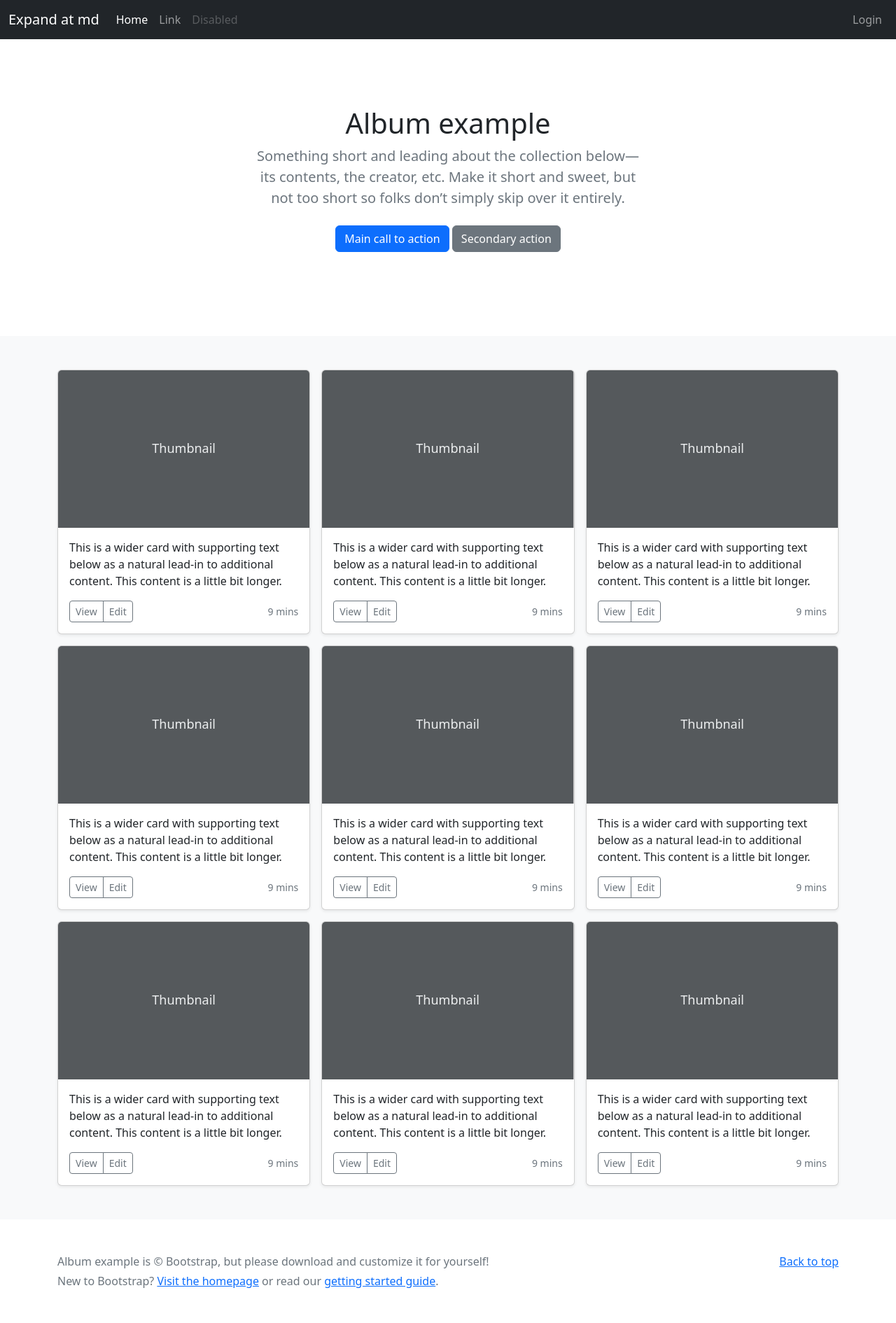
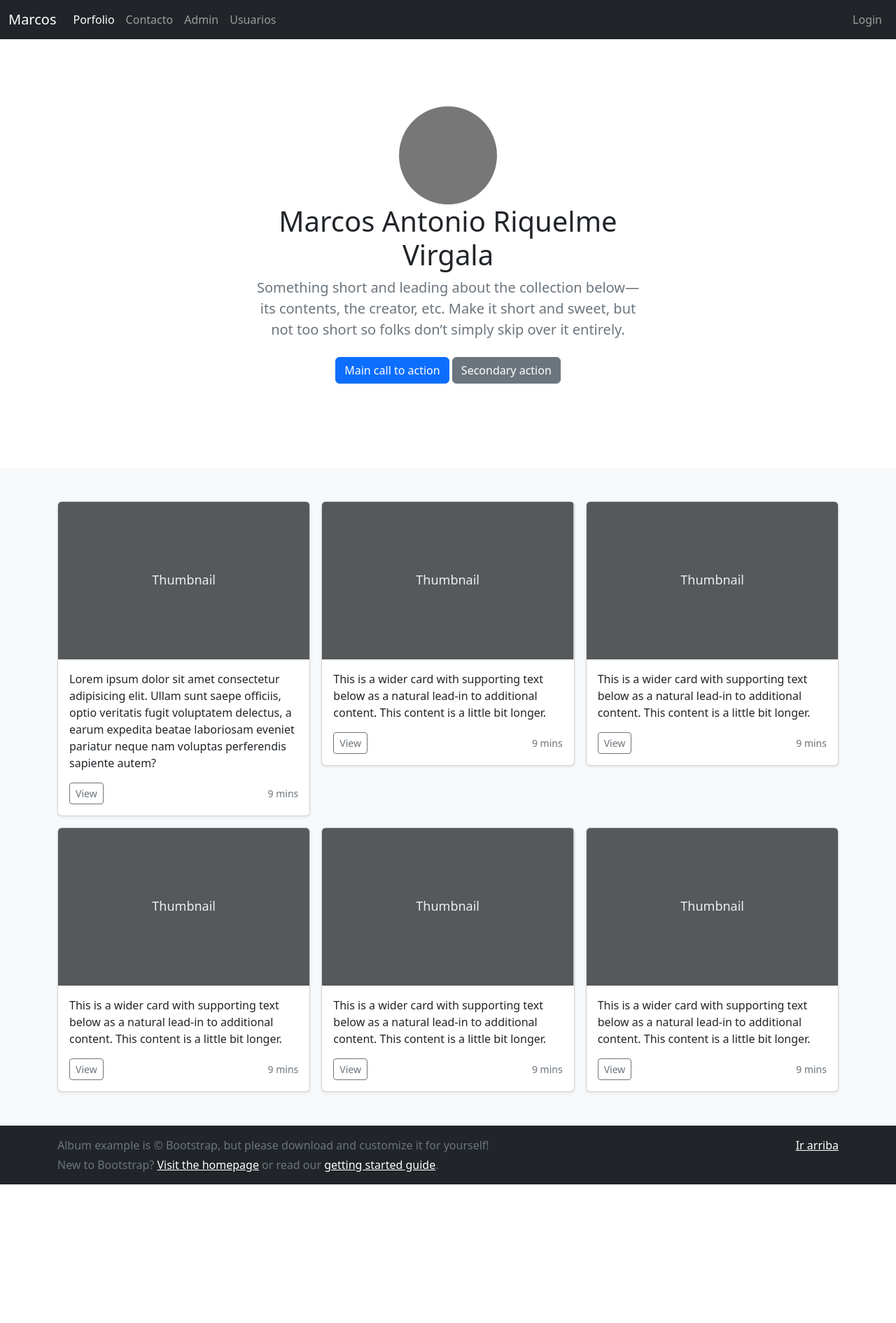
Before and after one commit to capaudaz/porfolio, a PHP site: page / in a window 1280 px wide. Shown: the whole page at 70% size. After the commit the page ends 1692 px from the top, so only its background shows below. Run offline with PHP 8.4, Linux system fonts and the light colour scheme.

Commit message:
separar menu y footer
include para menu
include para footer
ajustes varios

```diff
--- /dev/null
+++ b/views/modulos/footer.php
@@ -0,0 +1,9 @@
+<footer class="text-muted bg-dark py-3">
+    <div class="container">
+    <p class="float-end mb-1">
+        <a href="#" class="text-white">Ir arriba</a>
+    </p>
+    <p class="mb-1">Album example is &copy; Bootstrap, but please download and customize it for yourself!</p>
+    <p class="mb-0">New to Bootstrap? <a href="/" class="text-white">Visit the homepage</a> or read our <a href="../getting-started/introduction/" class="text-white">getting started guide</a>.</p>
+    </div>
+</footer>
--- /dev/null
+++ b/views/modulos/menu.php
@@ -0,0 +1,22 @@
+<header>
+    <nav class="navbar navbar-expand-md navbar-dark bg-dark" aria-label="Fourth navbar example">
+    <div class="container-fluid">
+        <a class="navbar-brand" href="#">Marcos</a>
+        <button class="navbar-toggler" type="button" data-bs-toggle="collapse" data-bs-target="#navbarsExample04" aria-controls="navbarsExample04" aria-expanded="false" aria-label="Toggle navigation">
+        <span class="navbar-toggler-icon"></span>
+        </button>
+
+        <div class="collapse navbar-collapse" id="navbarsExample04">
+        <ul class="navbar-nav me-auto mb-2 mb-md-0">
+            <li class="nav-item"><a class="nav-link active" aria-current="page" href="#">Porfolio</a></li>
+            <li class="nav-item"><a class="nav-link" href="#">Contacto</a></li>
+            <li class="nav-item"><a class="nav-link" href="#">Admin</a></li>
+            <li class="nav-item"><a class="nav-link" href="#">Usuarios</a></li>
+        </ul>
+        <ul class="navbar-nav">
+            <li class="nav-item"><a href="#" class="nav-link">Login</a></li>
+        </ul>
+        </div>
+    </div>
+    </nav>
+</header>
--- a/views/template.php
+++ b/views/template.php
@@ -1,3 +1,9 @@
+<?php
+
+session_start();
+
+?>
+
 <!doctype html>
 <html lang="es">
 
@@ -8,40 +14,32 @@
     <meta name="author" content="Marcos A. Riquelme Virgala">
     <title>Porfolio</title>
 
-    <!-- <link rel="canonical" href="https://getbootstrap.com/docs/5.2/examples/album/"> -->
+    <!--=====================================
+    PLUGINS DE CSS
+    ======================================-->
+
     <link href="views/css/bootstrap.min.css" rel="stylesheet">
     <link href="views/css/estilos.css" rel="stylesheet">
   </head>
 
   <body>
 
-    <header>
-      <nav class="navbar navbar-expand-md navbar-dark bg-dark" aria-label="Fourth navbar example">
-        <div class="container-fluid">
-          <a class="navbar-brand" href="#">Expand at md</a>
-          <button class="navbar-toggler" type="button" data-bs-toggle="collapse" data-bs-target="#navbarsExample04" aria-controls="navbarsExample04" aria-expanded="false" aria-label="Toggle navigation">
-            <span class="navbar-toggler-icon"></span>
-          </button>
+    <?php
 
-          <div class="collapse navbar-collapse" id="navbarsExample04">
-            <ul class="navbar-nav me-auto mb-2 mb-md-0">
-              <li class="nav-item"><a class="nav-link active" aria-current="page" href="#">Home</a></li>
-              <li class="nav-item"><a class="nav-link" href="#">Link</a></li>
-              <li class="nav-item"><a class="nav-link disabled">Disabled</a></li>
-            </ul>
-            <ul class="navbar-nav">
-              <li class="nav-item"><a href="#" class="nav-link">Login</a></li>
-            </ul>
-          </div>
-        </div>
-      </nav>
-    </header>
+    /*=============================================
+      MENU
+    =============================================*/
+
+    include "modulos/menu.php";
+
+    ?>
 
     <main>
       <section class="py-5 text-center container">
         <div class="row py-lg-5">
           <div class="col-lg-6 col-md-8 mx-auto">
-            <h1 class="fw-light">Album example</h1>
+          <svg class="bd-placeholder-img rounded-circle" width="140" height="140" xmlns="http://www.w3.org/2000/svg" role="img" aria-label="Placeholder: 140x140" preserveAspectRatio="xMidYMid slice" focusable="false"><title>Placeholder</title><rect width="100%" height="100%" fill="#777"/><text x="50%" y="50%" fill="#777" dy=".3em">140x140</text></svg>
+            <h1 class="fw-light">Marcos Antonio Riquelme Virgala</h1>
             <p class="lead text-muted">Something short and leading about the collection below—its contents, the creator, etc. Make it short and sweet, but not too short so folks don’t simply skip over it entirely.</p>
             <p>
               <a href="#" class="btn btn-primary my-2">Main call to action</a>
@@ -60,11 +58,11 @@
                 <svg class="bd-placeholder-img card-img-top" width="100%" height="225" xmlns="http://www.w3.org/2000/svg" role="img" aria-label="Placeholder: Thumbnail" preserveAspectRatio="xMidYMid slice" focusable="false"><title>Placeholder</title><rect width="100%" height="100%" fill="#55595c"/><text x="50%" y="50%" fill="#eceeef" dy=".3em">Thumbnail</text></svg>
 
                 <div class="card-body">
-                  <p class="card-text">This is a wider card with supporting text below as a natural lead-in to additional content. This content is a little bit longer.</p>
+                  <p class="card-text">Lorem ipsum dolor sit amet consectetur adipisicing elit. Ullam sunt saepe officiis, optio veritatis fugit voluptatem delectus, a earum expedita beatae laboriosam eveniet pariatur neque nam voluptas perferendis sapiente autem?</p>
                   <div class="d-flex justify-content-between align-items-center">
                     <div class="btn-group">
                       <button type="button" class="btn btn-sm btn-outline-secondary">View</button>
-                      <button type="button" class="btn btn-sm btn-outline-secondary">Edit</button>
+                      <!-- <button type="button" class="btn btn-sm btn-outline-secondary">Edit</button> -->
                     </div>
                     <small class="text-muted">9 mins</small>
                   </div>
@@ -80,7 +78,7 @@
                   <div class="d-flex justify-content-between align-items-center">
                     <div class="btn-group">
                       <button type="button" class="btn btn-sm btn-outline-secondary">View</button>
-                      <button type="button" class="btn btn-sm btn-outline-secondary">Edit</button>
+                      <!-- <button type="button" class="btn btn-sm btn-outline-secondary">Edit</button> -->
                     </div>
                     <small class="text-muted">9 mins</small>
                   </div>
@@ -96,7 +94,7 @@
                   <div class="d-flex justify-content-between align-items-center">
                     <div class="btn-group">
                       <button type="button" class="btn btn-sm btn-outline-secondary">View</button>
-                      <button type="button" class="btn btn-sm btn-outline-secondary">Edit</button>
+                      <!-- <button type="button" class="btn btn-sm btn-outline-secondary">Edit</button> -->
                     </div>
                     <small class="text-muted">9 mins</small>
                   </div>
@@ -113,7 +111,7 @@
                   <div class="d-flex justify-content-between align-items-center">
                     <div class="btn-group">
                       <button type="button" class="btn btn-sm btn-outline-secondary">View</button>
-                      <button type="button" class="btn btn-sm btn-outline-secondary">Edit</button>
+                      <!-- <button type="button" class="btn btn-sm btn-outline-secondary">Edit</button> -->
                     </div>
                     <small class="text-muted">9 mins</small>
                   </div>
@@ -129,7 +127,7 @@
                   <div class="d-flex justify-content-between align-items-center">
                     <div class="btn-group">
                       <button type="button" class="btn btn-sm btn-outline-secondary">View</button>
-                      <button type="button" class="btn btn-sm btn-outline-secondary">Edit</button>
+                      <!-- <button type="button" class="btn btn-sm btn-outline-secondary">Edit</button> -->
                     </div>
                     <small class="text-muted">9 mins</small>
                   </div>
@@ -145,56 +143,7 @@
                   <div class="d-flex justify-content-between align-items-center">
                     <div class="btn-group">
                       <button type="button" class="btn btn-sm btn-outline-secondary">View</button>
-                      <button type="button" class="btn btn-sm btn-outline-secondary">Edit</button>
-                    </div>
-                    <small class="text-muted">9 mins</small>
-                  </div>
-                </div>
-              </div>
-            </div>
-
-            <div class="col">
-              <div class="card shadow-sm">
-                <svg class="bd-placeholder-img card-img-top" width="100%" height="225" xmlns="http://www.w3.org/2000/svg" role="img" aria-label="Placeholder: Thumbnail" preserveAspectRatio="xMidYMid slice" focusable="false"><title>Placeholder</title><rect width="100%" height="100%" fill="#55595c"/><text x="50%" y="50%" fill="#eceeef" dy=".3em">Thumbnail</text></svg>
-
-                <div class="card-body">
-                  <p class="card-text">This is a wider card with supporting text below as a natural lead-in to additional content. This content is a little bit longer.</p>
-                  <div class="d-flex justify-content-between align-items-center">
-                    <div class="btn-group">
-                      <button type="button" class="btn btn-sm btn-outline-secondary">View</button>
-                      <button type="button" class="btn btn-sm btn-outline-secondary">Edit</button>
-                    </div>
-                    <small class="text-muted">9 mins</small>
-                  </div>
-                </div>
-              </div>
-            </div>
-            <div class="col">
-              <div class="card shadow-sm">
-                <svg class="bd-placeholder-img card-img-top" width="100%" height="225" xmlns="http://www.w3.org/2000/svg" role="img" aria-label="Placeholder: Thumbnail" preserveAspectRatio="xMidYMid slice" focusable="false"><title>Placeholder</title><rect width="100%" height="100%" fill="#55595c"/><text x="50%" y="50%" fill="#eceeef" dy=".3em">Thumbnail</text></svg>
-
-                <div class="card-body">
-                  <p class="card-text">This is a wider card with supporting text below as a natural lead-in to additional content. This content is a little bit longer.</p>
-                  <div class="d-flex justify-content-between align-items-center">
-                    <div class="btn-group">
-                      <button type="button" class="btn btn-sm btn-outline-secondary">View</button>
-                      <button type="button" class="btn btn-sm btn-outline-secondary">Edit</button>
-                    </div>
-                    <small class="text-muted">9 mins</small>
-                  </div>
-                </div>
-              </div>
-            </div>
-            <div class="col">
-              <div class="card shadow-sm">
-                <svg class="bd-placeholder-img card-img-top" width="100%" height="225" xmlns="http://www.w3.org/2000/svg" role="img" aria-label="Placeholder: Thumbnail" preserveAspectRatio="xMidYMid slice" focusable="false"><title>Placeholder</title><rect width="100%" height="100%" fill="#55595c"/><text x="50%" y="50%" fill="#eceeef" dy=".3em">Thumbnail</text></svg>
-
-                <div class="card-body">
-                  <p class="card-text">This is a wider card with supporting text below as a natural lead-in to additional content. This content is a little bit longer.</p>
-                  <div class="d-flex justify-content-between align-items-center">
-                    <div class="btn-group">
-                      <button type="button" class="btn btn-sm btn-outline-secondary">View</button>
-                      <button type="button" class="btn btn-sm btn-outline-secondary">Edit</button>
+                      <!-- <button type="button" class="btn btn-sm btn-outline-secondary">Edit</button> -->
                     </div>
                     <small class="text-muted">9 mins</small>
                   </div>
@@ -207,15 +156,15 @@
 
     </main>
 
-    <footer class="text-muted py-5">
-      <div class="container">
-        <p class="float-end mb-1">
-          <a href="#">Back to top</a>
-        </p>
-        <p class="mb-1">Album example is &copy; Bootstrap, but please download and customize it for yourself!</p>
-        <p class="mb-0">New to Bootstrap? <a href="/">Visit the homepage</a> or read our <a href="../getting-started/introduction/">getting started guide</a>.</p>
-      </div>
-    </footer>
+    <?php
+
+    /*=============================================
+      FOOTER
+    =============================================*/
+
+    include "modulos/footer.php";
+
+    ?>
 
     <script src="views/js/bootstrap.bundle.min.js"></script>
 
```
